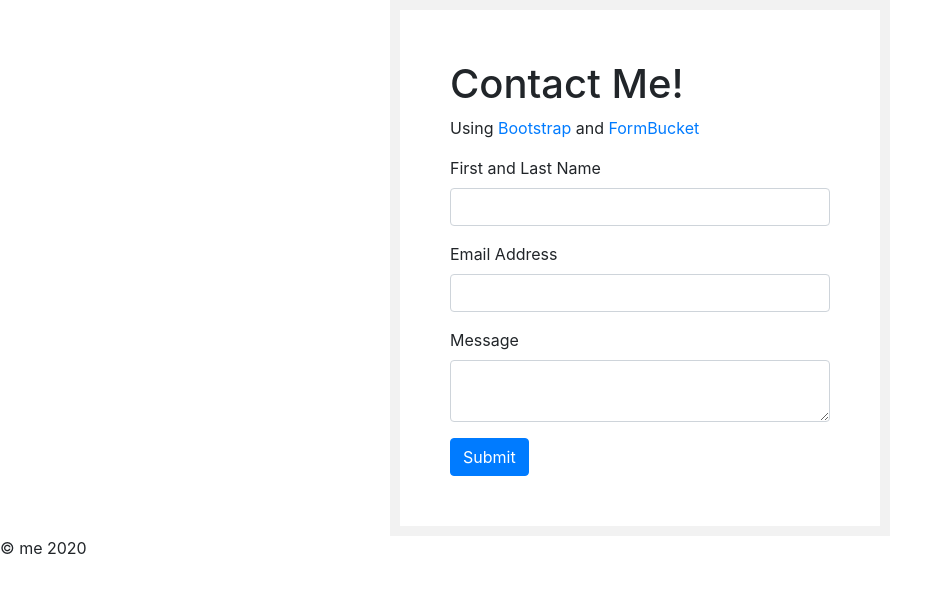
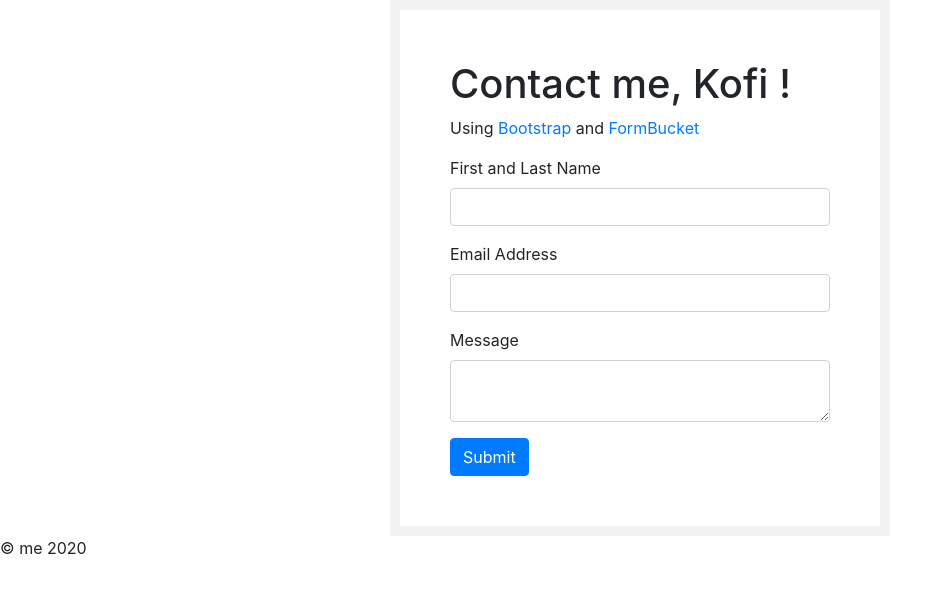
Before and after one commit to kdotwashere/Pratice_test2, a plain HTML site: page q3.html in a window 1280 px wide. Shown: the whole page, without its empty margins (0-952 px from the left). Drawn offline with nearby package versions, Linux system fonts and the light colour scheme.

Commit message:
Changed name

```diff
--- a/q3.html
+++ b/q3.html
@@ -25,7 +25,7 @@
         <section id="contact">
             <div id="contact_markdown"></div>
             <div class="form-box">
-                <h1>Contact Me!</h1>
+                <h1>Contact me, Kofi !</h1>
                 <p>Using <a href="https://getbootstrap.com">Bootstrap</a> and <a
                         href="https://www.formbucket.com">FormBucket</a></p>
                 <form action="https://api.formbucket.com/f/c2K3QTQ" method="post">
```
